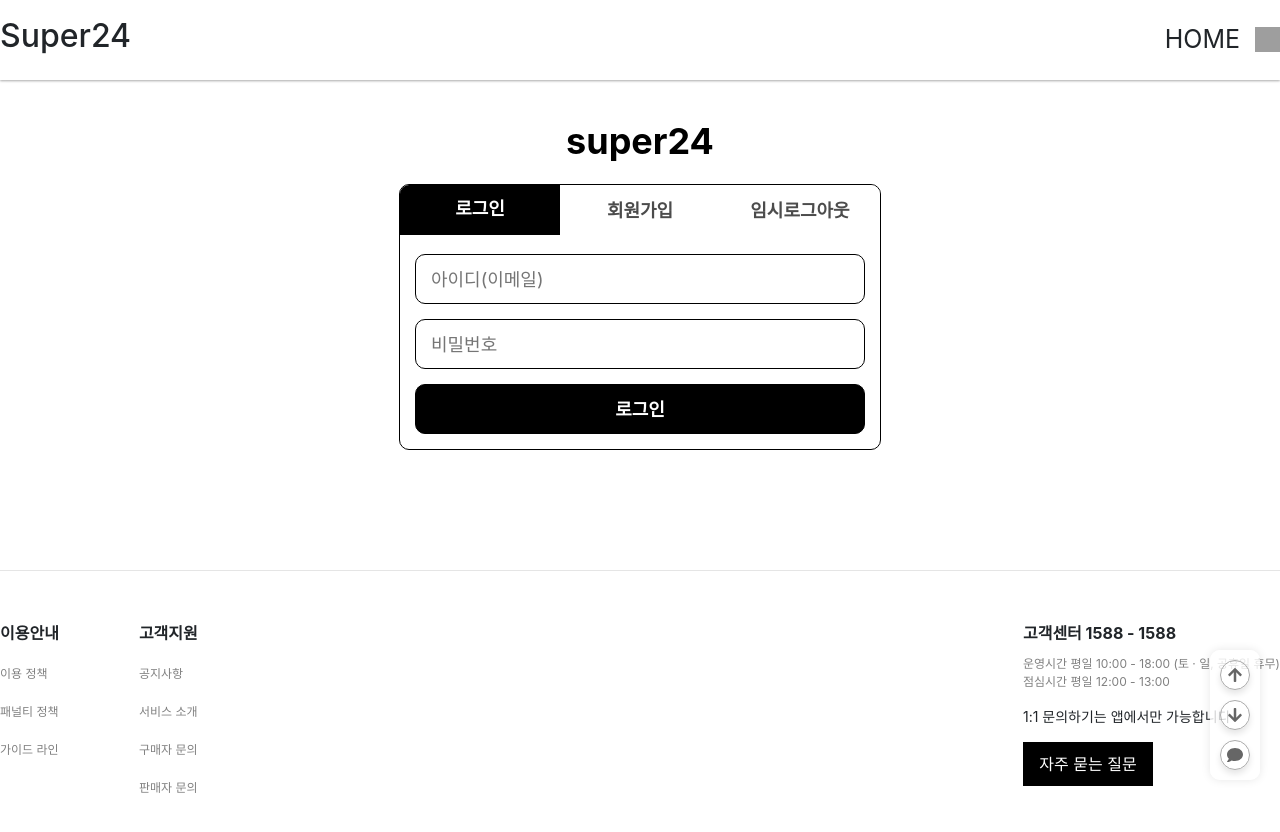
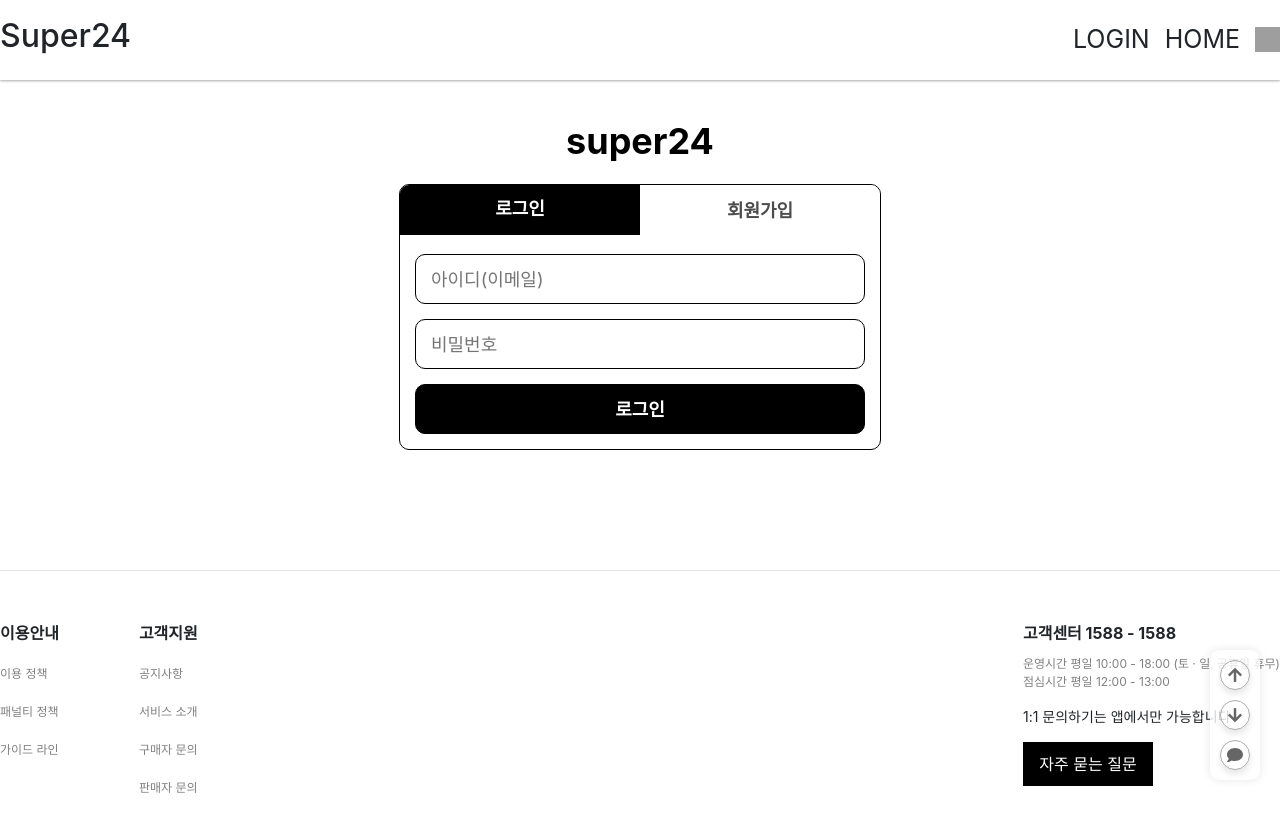
Before and after one commit to TradeWebProject/trade_web_project, a React (Create React App) app in the folder tradeweb/: page /login in a window 1280 px wide. Shown: the top 832 px of the page. Built offline with nearby package versions, Linux system fonts and the light colour scheme; grey boxes are pictures that could not be loaded; the HTML template or start-up script is replaced by a standard one.

Commit message:
[ feat ] nav바에 로그인, 로그아웃, 회원가입 버튼 추가

```diff
--- a/tradeweb/package.json
+++ b/tradeweb/package.json
@@ -23,7 +23,9 @@
     "react-quill": "^2.0.0",
     "react-router-dom": "^6.23.1",
     "react-scripts": "5.0.1",
+    "react-slick": "^0.30.2",
     "react-transition-group": "^4.4.5",
+    "slick-carousel": "^1.8.1",
     "styled-components": "^6.1.11",
     "web-vitals": "^2.1.4"
   },
--- a/tradeweb/src/components/nav/Nav.js
+++ b/tradeweb/src/components/nav/Nav.js
@@ -1,15 +1,59 @@
-import React, { useState } from "react";
+import React, { useState, useEffect } from "react";
 import styled from "styled-components";
 import { CSSTransition } from "react-transition-group";
+import { useNavigate } from "react-router-dom";
+import axios from "axios";
 
 //svg
 import search from "../../assets/search.svg";
 
 const Nav = () => {
   const [isSearchClicked, setIsSearchClicked] = useState(false);
+  const [isLoggedIn, setIsLoggedIn] = useState(false);
+  const navigate = useNavigate();
+
+  useEffect(() => {
+    const token = localStorage.getItem("accessToken");
+    if (token) {
+      setIsLoggedIn(true);
+    }
+  }, []);
 
   const handleSearchButton = () => {
     setIsSearchClicked(!isSearchClicked);
+  };
+
+  const handleLogout = async () => {
+    const email = localStorage.getItem("email");
+    if (email) {
+      try {
+        const response = await axios.post(
+          `${process.env.REACT_APP_API_URL}users/logout`,
+          {
+            email,
+          }
+        );
+        localStorage.removeItem("email");
+        localStorage.removeItem("accessToken");
+        navigate("/"); // 로그아웃 후 메인 페이지로 이동
+        window.location.reload(); // 페이지 새로고침
+      } catch (error) {
+        if (error.response) {
+          // 서버가 응답한 경우
+          console.error("로그아웃 실패:", error.response.data);
+        } else if (error.request) {
+          // 요청이 만들어졌으나 응답을 받지 못한 경우
+          console.error("요청이 만들어졌으나 응답을 받지 못함:", error.request);
+        } else {
+          // 요청을 보내는 동안 다른 오류가 발생한 경우
+          console.error("로그아웃 요청 설정 오류:", error.message);
+        }
+      }
+    }
+  };
+
+  const handleLogin = () => {
+    navigate("/login");
   };
 
   return (
@@ -17,7 +61,12 @@ const Nav = () => {
       <Wrapper>
         <Title>Super24</Title>
         <ButtonWrapper>
-          <HomeButton>HOME</HomeButton>
+          {isLoggedIn ? (
+            <LogoutButton onClick={handleLogout}>LOGOUT</LogoutButton>
+          ) : (
+            <AuthButton onClick={handleLogin}>LOGIN</AuthButton>
+          )}
+          <HomeButton onClick={() => navigate("/")}>HOME</HomeButton>
           <SearchButton>
             <SearchImg src={search} onClick={handleSearchButton} />
             <CSSTransition
@@ -69,6 +118,7 @@ const ButtonWrapper = styled.div`
 
 const HomeButton = styled.div`
   font-size: 25px;
+  margin-left: 15px;
   margin-right: 15px;
   cursor: pointer;
 `;
@@ -112,3 +162,10 @@ const SearchInputAnimation = styled.div`
     transition: width 500ms;
   }
 `;
+
+const AuthButton = styled.div`
+  font-size: 25px;
+  cursor: pointer;
+`;
+
+const LogoutButton = styled(AuthButton)``;
--- a/tradeweb/src/components/userAccount/Login.js
+++ b/tradeweb/src/components/userAccount/Login.js
@@ -1,6 +1,7 @@
 import React, { useState } from "react";
 import styled from "styled-components";
 import axios from "axios";
+import { useNavigate } from "react-router-dom";
 import { theme } from "../../styles/theme";
 
 const Login = () => {
@@ -14,6 +15,7 @@ const Login = () => {
     userImg: null,
     interests: "",
   });
+  const navigate = useNavigate();
 
   const toggleToLogin = () => setIsLogin(true);
   const toggleToSignup = () => setIsLogin(false);
@@ -29,6 +31,8 @@ const Login = () => {
         );
         localStorage.setItem("accessToken", response.data.accessToken);
         localStorage.setItem("email", formData.email);
+        navigate("/");
+        window.location.reload();
       } else {
         const form = new FormData();
         form.append("email", formData.email);
@@ -37,7 +41,6 @@ const Login = () => {
         form.append("nickname", formData.nickname);
         form.append("userImg", formData.userImg);
         form.append("interests", formData.interests);
-        console.log(form);
         response = await axios.post(
           `${process.env.REACT_APP_API_URL}users/signup`,
           form,
@@ -47,14 +50,13 @@ const Login = () => {
             },
           }
         );
+        toggleToLogin(); // 회원가입 성공 시 로그인 탭으로 전환
       }
       console.log("응답 데이터:", response.data);
     } catch (error) {
       if (error.response) {
-        // 서버가 응답한 경우
         console.error("요청 실패:", error.response.data);
       } else {
-        // 요청을 보내는 동안 오류가 발생한 경우
         console.error("요청 실패:", error.message);
       }
     }
@@ -75,33 +77,6 @@ const Login = () => {
     }));
   };
 
-  const handleLogout = async () => {
-    const email = localStorage.getItem("email");
-    if (email) {
-      try {
-        const response = await axios.post(
-          `${process.env.REACT_APP_API_URL}users/logout`,
-          {
-            email,
-          }
-        );
-        localStorage.removeItem("email");
-        localStorage.removeItem("accessToken");
-      } catch (error) {
-        if (error.response) {
-          // 서버가 응답한 경우
-          console.error("로그아웃 실패:", error.response.data);
-        } else if (error.request) {
-          // 요청이 만들어졌으나 응답을 받지 못한 경우
-          console.error("요청이 만들어졌으나 응답을 받지 못함:", error.request);
-        } else {
-          // 요청을 보내는 동안 다른 오류가 발생한 경우
-          console.error("로그아웃 요청 설정 오류:", error.message);
-        }
-      }
-    }
-  };
-
   return (
     <Wrapper>
       <Title>super24</Title>
@@ -113,7 +88,6 @@ const Login = () => {
           <TabButton onClick={toggleToSignup} active={!isLogin}>
             회원가입
           </TabButton>
-          <TabButton onClick={handleLogout}>임시로그아웃</TabButton>
         </TabWrapper>
         <Form onSubmit={handleSubmit}>
           {isLogin ? (
```
Also changed, not shown: 1 other file (tests, documents, lock files or other folders).
